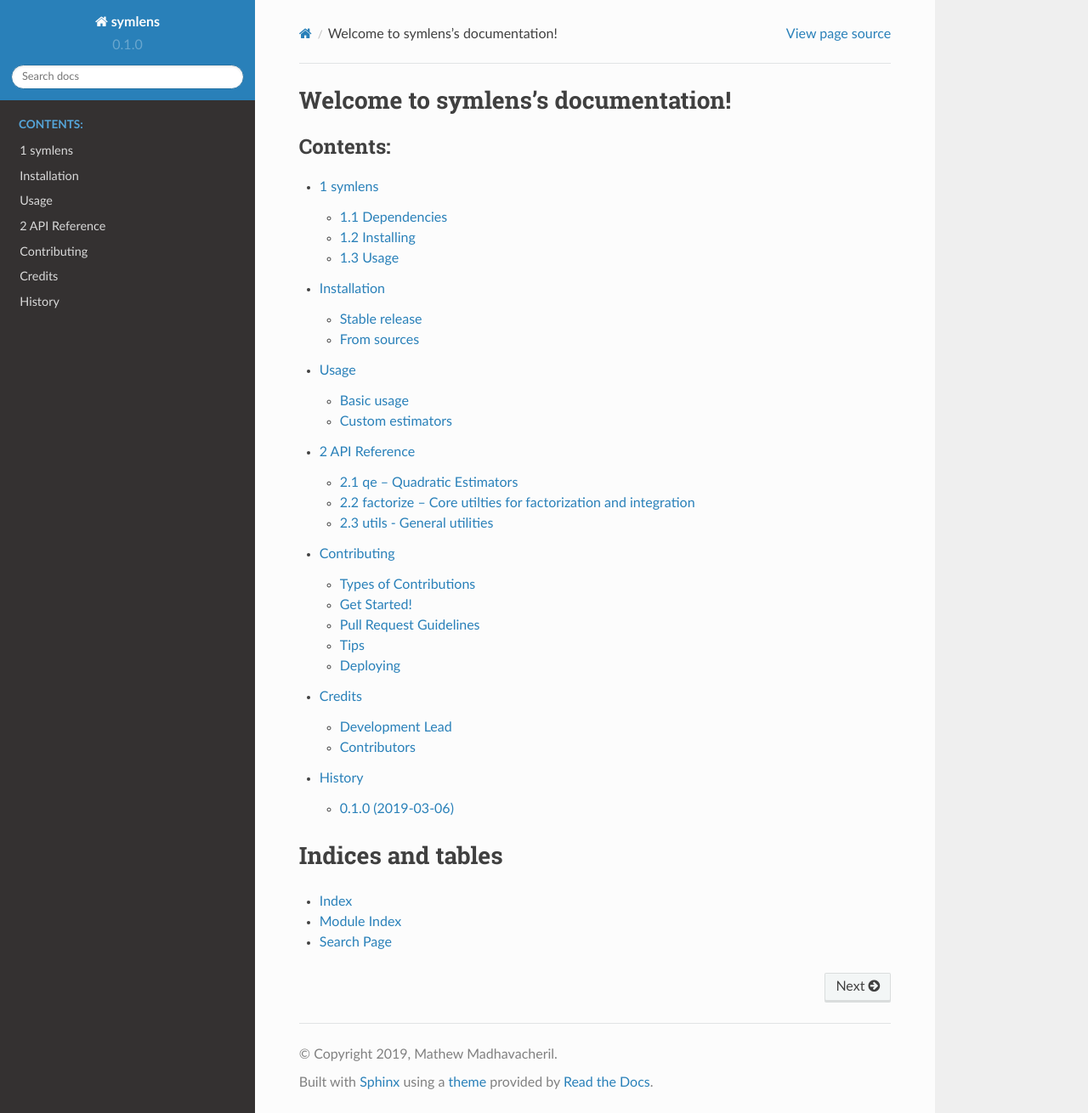
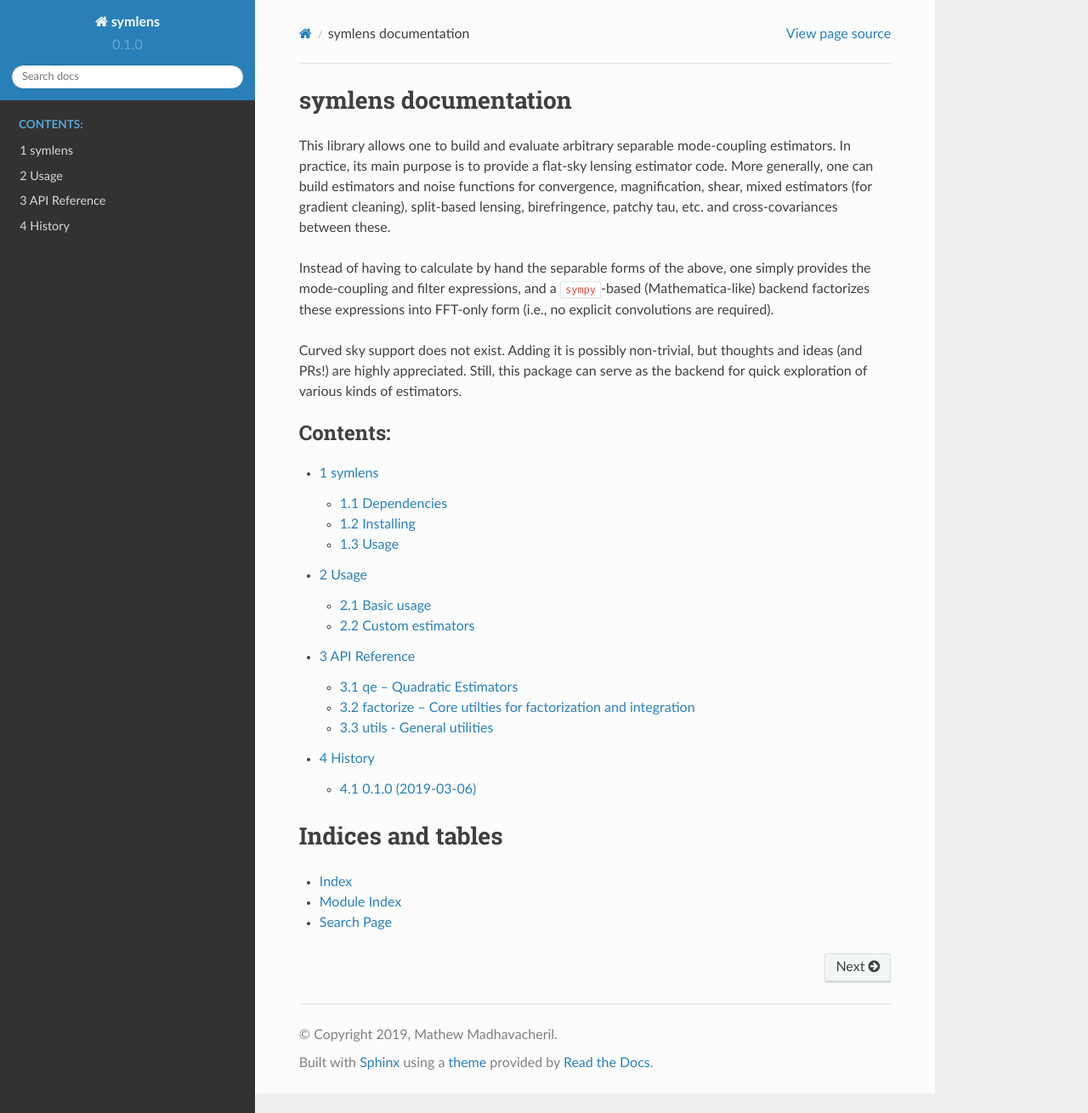
Before and after one commit to simonsobs/symlens, a Sphinx documentation site: the page built from docs/index.rst, in a window 1280 px wide and 1310 px high. Shown: the whole window at 85% size. Built offline with Sphinx 7.4.7 and the Read the Docs theme 2.0.0, drawn with Linux system fonts in a browser that asks for light colours.

Commit message:
docs progress

```diff
--- a/HISTORY.rst
+++ b/HISTORY.rst
@@ -1,6 +1,8 @@
 =======
 History
 =======
+
+.. sectnum:: :start: 4
 
 0.1.0 (2019-03-06)
 ------------------
--- a/README.rst
+++ b/README.rst
@@ -55,7 +55,7 @@
 Usage
 =====
 
-See the :ref:`Usage` guide and the :ref:`_ReferencePage`.
+See the Usage_ guide and the API Reference_.
 
 Contributing
 ------------
@@ -70,3 +70,5 @@
 If you do not have write access, create a fork of this repository and proceed as described above.
 
 .. _pixell: https://github.com/simonsobs/pixell/
+.. _Usage: https://symlens.readthedocs.io/en/latest/usage.html
+.. _Reference: https://symlens.readthedocs.io/en/latest/usage.html
--- a/docs/authors.rst
+++ /dev/null
@@ -1 +0,0 @@
-.. include:: ../AUTHORS.rst
--- a/docs/contributing.rst
+++ /dev/null
@@ -1 +0,0 @@
-.. include:: ../CONTRIBUTING.rst
--- a/docs/index.rst
+++ b/docs/index.rst
@@ -1,16 +1,29 @@
-Welcome to symlens's documentation!
-======================================
+symlens documentation
+=====================
+
+This library allows one to build and evaluate arbitrary separable mode-coupling
+estimators. In practice, its main purpose is to provide a flat-sky lensing estimator
+code. More generally, one can build estimators and noise functions for
+convergence, magnification, shear, mixed estimators (for gradient cleaning),
+split-based lensing, birefringence, patchy tau, etc. and cross-covariances
+between these.
+
+Instead of having to calculate by hand the separable forms of the above, one
+simply provides the mode-coupling and filter expressions, and a ``sympy``-based
+(Mathematica-like) backend factorizes these expressions into FFT-only form
+(i.e., no explicit convolutions are required).
+
+Curved sky support does not exist. Adding it is possibly non-trivial, but
+thoughts and ideas (and PRs!) are highly appreciated. Still, this package can
+serve as the backend for quick exploration of various kinds of estimators.
 
 .. toctree::
    :maxdepth: 2
    :caption: Contents:
 
    readme
-   installation
    usage
    reference
-   contributing
-   authors
    history
 
 Indices and tables
--- a/docs/reference.rst
+++ b/docs/reference.rst
@@ -4,10 +4,10 @@
 API Reference
 =============
 
-.. sectnum:: :start: 2
+.. sectnum:: :start: 3
 
 
-See :ref:`Usage` for how to use these functions for common map manipulation tasks.
+See :ref:`Usage` for how to use these functions for common tasks.
 
 qe -- Quadratic Estimators
 ==========================
--- a/docs/usage.rst
+++ b/docs/usage.rst
@@ -3,6 +3,7 @@
 =====
 Usage
 =====
+.. sectnum:: :start: 2
 
 
 Basic usage
```
Also changed, not shown: AUTHORS.rst (deleted, +0 -13 lines), docs/installation.rst (deleted, +0 -51 lines), 1 other file.
